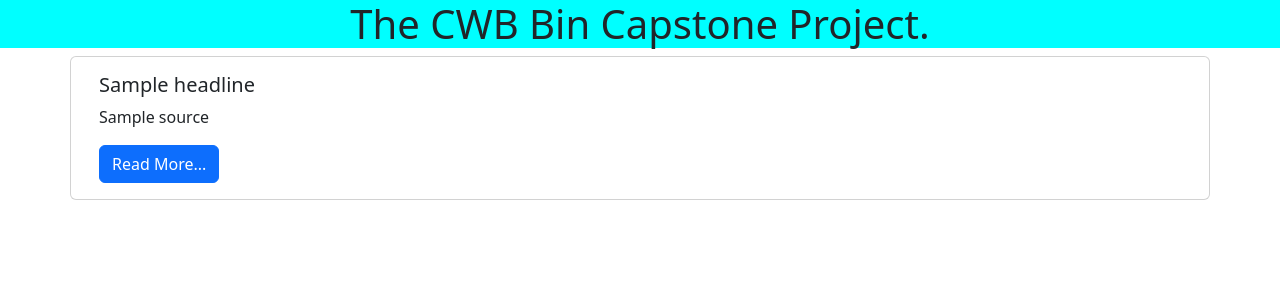
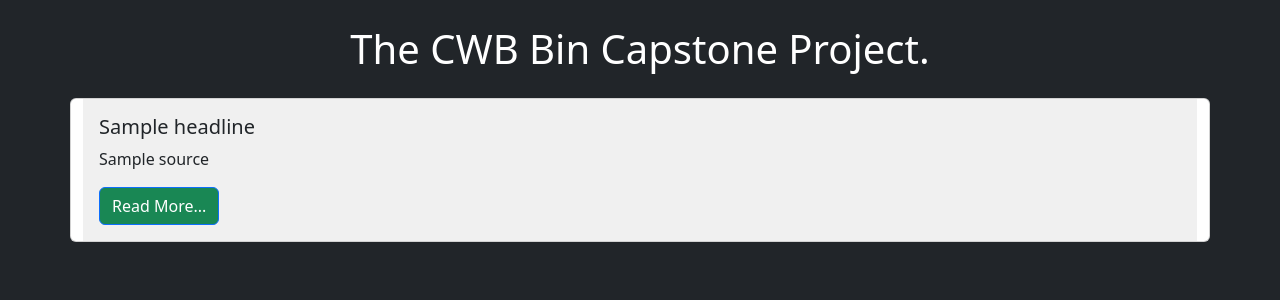
Before and after one commit to worladev/cwb-capstone-project, a Flask app: template templates/index.html in a window 1280 px wide. Shown: the top 300 px of the page. Run offline with Flask 3, Linux system fonts and the light colour scheme; the template is opened without the code that fills it: most values are stand-ins (such as "Sample title", 1, 10 or a date in 2020); some libraries are stand-ins or nearby versions.

Commit message:
modification for html and css style

```diff
--- a/Main.py
+++ b/Main.py
@@ -1,4 +1,4 @@
-import logging
+# import logging
 from LoggingConfig import LoggingConfig
 from MediaOutletConfigReader import MediaOutletConfigReader
 from WebScraper import WebScraper
@@ -26,7 +26,6 @@ media_list = reader.read()
 scraper = WebScraper(media_list)
 headlines = scraper.crawl_headlines()
 
-
 # def print_headlines(arg):
 #     for headline in headlines:
 #         print(f"Source: {headline.source}, \nHeadline: {headline.headline}, "
--- a/MediaOutlet.py
+++ b/MediaOutlet.py
@@ -12,8 +12,8 @@ class MediaOutlet:
         self.url = url
         self.location = location
 
+#   This creates a method to print media outlet.
+#   This function prints out the name, url and location of the mediaOutlet
 
-# This creates a method to print media outlet.
-# This function prints out the name, url and location of the mediaOutlet
-    def printMediaOutlet(self):
+    def print_media_outlet(self):
         print(f"Name: {self.name}, URL: {self.url}, Location: {self.location}")
--- a/static/style.css
+++ b/static/style.css
@@ -1,8 +1,21 @@
-.body{
-    background-color: cyan;
+#bootstrap-override body{
+    background-color: gray;
 }
 .h1-home{
+    color: white;
     text-align: center;
     width: auto;
-    background-color: cyan;
+    margin: 25px;
 }
+.card-body{
+    background-color: #F0F0F0;
+}
+
+/*
+.row :nth-child(4n){
+    background-color: #29ADB2;
+}
+.row :nth-child(4n-1){
+    background-color: #7C93C3;
+}
+*/
--- a/templates/base.html
+++ b/templates/base.html
@@ -4,11 +4,11 @@
     {% block head %}
         <meta charset="UTF-8">
         <meta name="viewport" content="width=device-width, initial-scale=1.0">
-        <link rel="stylesheet" href="static/style.css">
         <link href="https://cdn.jsdelivr.net/npm/bootstrap@5.3.2/dist/css/bootstrap.min.css"
             rel="stylesheet"
             integrity="sha384-T3c6CoIi6uLrA9TneNEoa7RxnatzjcDSCmG1MXxSR1GAsXEV/Dwwykc2MPK8M2HN"
             crossorigin="anonymous">
+        <link rel="stylesheet" href="static/style.css">
     {% block styles %}
         <!-- Bootstrap CSS -->
         {{bootstrap.load_css()}}
@@ -17,7 +17,7 @@
     {% endblock %}
 
 </head>
-<body>
+<body class="bg-dark">
     <!-- Page Content -->
     {% block content %}
     {% endblock %}
--- a/templates/index.html
+++ b/templates/index.html
@@ -11,7 +11,7 @@
                 <div class="card-body">
                     <h5 class="card-title">{{headline.headline}}</h5>
                     <p class="card-text">{{headline.source}}</p>
-                    <a href="{{headline.url}}" class="btn btn-primary">Read More...</a>
+                    <a href="{{headline.url}}" class="btn btn-primary bg-success">Read More...</a>
                 </div>
             </div>
         </div>
```
Also changed, not shown: 1 other file.
